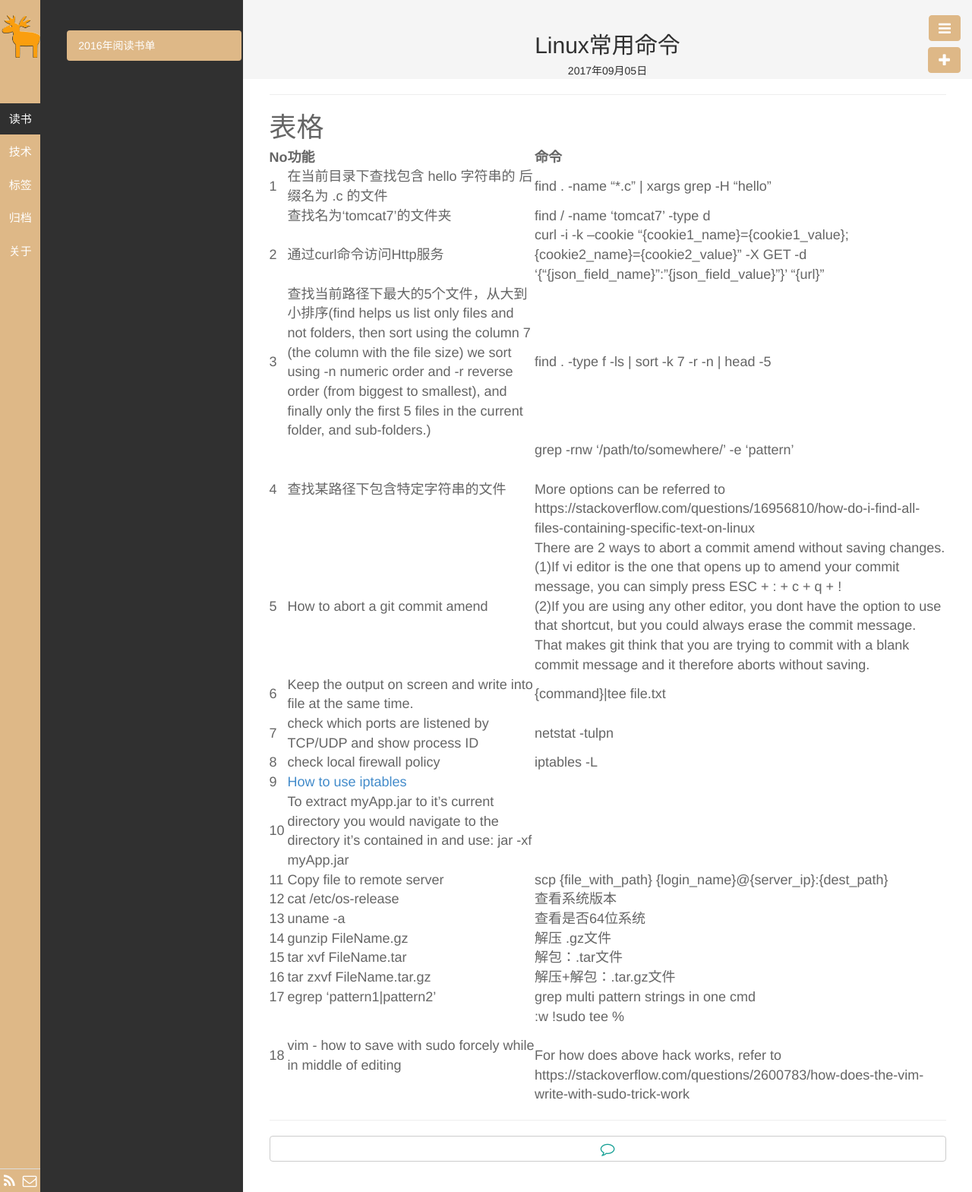
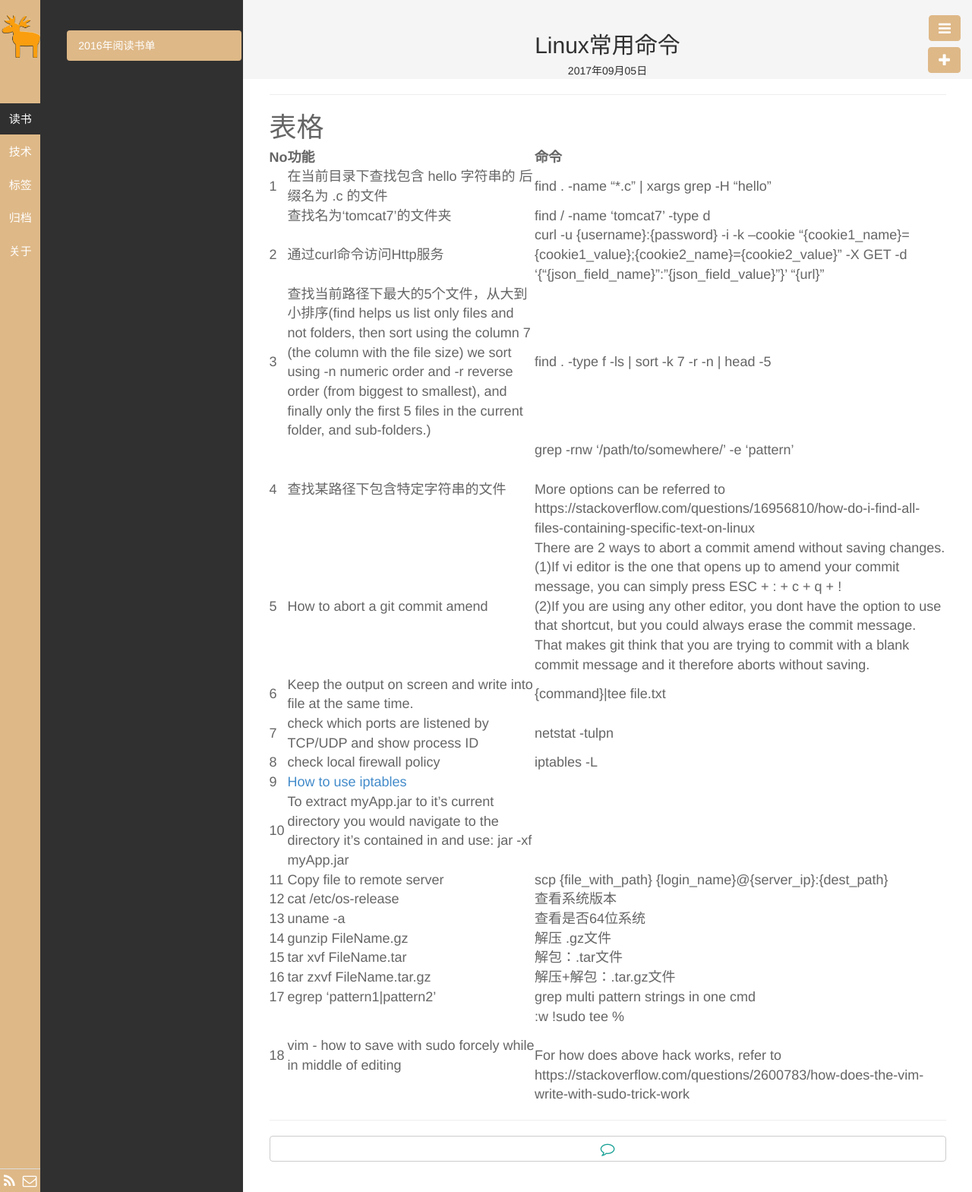
Before and after one commit to qhdwhy184/qhdwhy184.github.io, a Jekyll site: the page built from _posts/技术/2017-09-05-Linux常用命令.md, in a window 1280 px wide. Shown: the whole page at 76% size. Built offline with Jekyll 4.4.1, drawn with Linux system fonts in a browser that asks for light colours.

Commit message:
Update 2017-09-05-Linux常用命令.md

```diff
--- a/_posts/技术/2017-09-05-Linux常用命令.md
+++ b/_posts/技术/2017-09-05-Linux常用命令.md
@@ -15,7 +15,7 @@ description:
 |-----|-------------|-----|
 |1| 在当前目录下查找包含 hello 字符串的 后缀名为 .c 的文件| find . -name "*.c" &#124; xargs grep -H "hello"|
 ||查找名为‘tomcat7’的文件夹|find / -name 'tomcat7' -type d|
-|2| 通过curl命令访问Http服务 |curl -i -k --cookie "{cookie1_name}={cookie1_value};{cookie2_name}={cookie2_value}" -X GET -d '{"{json_field_name}":"{json_field_value}"}' "{url}" |
+|2| 通过curl命令访问Http服务 |curl -u {username}:{password} -i -k --cookie "{cookie1_name}={cookie1_value};{cookie2_name}={cookie2_value}" -X GET -d '{"{json_field_name}":"{json_field_value}"}' "{url}" |
 |3|查找当前路径下最大的5个文件，从大到小排序(find helps us list only files and not folders, then sort using the column 7 (the column with the file size) we sort using -n numeric order and -r reverse order (from biggest to smallest), and finally only the first 5 files in the current folder, and sub-folders.)|find . -type f -ls \| sort -k 7 -r -n \| head -5|
 |4|查找某路径下包含特定字符串的文件|grep -rnw '/path/to/somewhere/' -e 'pattern' <br/><br/> More options can be referred to https://stackoverflow.com/questions/16956810/how-do-i-find-all-files-containing-specific-text-on-linux|
 |5|How to abort a git commit amend|There are 2 ways to abort a commit amend without saving changes. <br/>(1)If vi editor is the one that opens up to amend your commit message, you can simply press ESC + : + c + q + !<br/>(2)If you are using any other editor, you dont have the option to use that shortcut, but you could always erase the commit message. That makes git think that you are trying to commit with a blank commit message and it therefore aborts without saving.|
```
